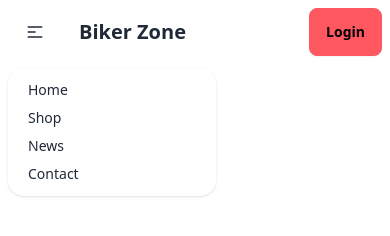
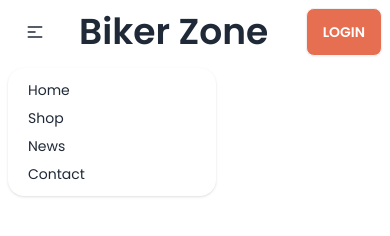
Before and after one commit to mdtanvirahmedrume/biker-zone, a plain HTML site: page index.html in a window 390 px wide. Both pictures are taken after a click on the button 35 px from the left and 32 px from the top of the page. Drawn offline with nearby package versions, Linux system fonts and the light colour scheme.

Commit message:
added design

```diff
--- a/index.html
+++ b/index.html
@@ -12,43 +12,81 @@
       type="text/css"
     />
     <script src="https://cdn.tailwindcss.com"></script>
+
+    <!-- Google Fonts -->
+    <link
+      href="https://fonts.googleapis.com/css2?family=Poppins:ital,wght@0,400;0,500;0,600;0,700;0,800;1,700&display=swap"
+      rel="stylesheet"
+    />
+
+    <!-- Style CSS -->
+    <link rel="stylesheet" href="style.css" />
+
+    <!-- Tailwind Coustom Style -->
+
+    <script>
+      tailwind.config = {
+        theme: {
+          extend: {
+            colors: {
+                clifford: '#da373d',
+              'bike': '#E76F51',
+            },
+          },
+        },
+      };
+    </script>
   </head>
-  <body>
-    <header>
+  <body class="font">
+    <header class="md:container md:mx-auto">
       <nav>
         <div class="navbar bg-base-100">
-  <div class="navbar-start">
+          <div class="flex-1">
             <div class="dropdown">
               <div tabindex="0" role="button" class="btn btn-ghost lg:hidden">
-        <svg xmlns="http://www.w3.org/2000/svg" class="h-5 w-5" fill="none" viewBox="0 0 24 24" stroke="currentColor"><path stroke-linecap="round" stroke-linejoin="round" stroke-width="2" d="M4 6h16M4 12h8m-8 6h16" /></svg>
+                <svg
+                  xmlns="http://www.w3.org/2000/svg"
+                  class="h-5 w-5"
+                  fill="none"
+                  viewBox="0 0 24 24"
+                  stroke="currentColor"
+                >
+                  <path
+                    stroke-linecap="round"
+                    stroke-linejoin="round"
+                    stroke-width="2"
+                    d="M4 6h16M4 12h8m-8 6h16"
+                  />
+                </svg>
               </div>
-      <ul tabindex="0" class="menu menu-sm dropdown-content mt-3 z-[1] p-2 shadow bg-base-100 rounded-box w-52">
-        <li><a href="#">Home</a></li>
+              <ul
+                tabindex="0"
+                class="menu menu-sm dropdown-content text-base mt-3 z-[1] p-2 shadow bg-base-100 rounded-box w-52"
+              >
+                <li><a href="/index.html">Home</a></li>
                 <li><a href="#">Shop</a></li>
                 <li><a href="#">News</a></li>
                 <li><a href="#">Contact</a></li>
               </ul>
             </div>
-    <a class="btn btn-ghost text-xl">Biker Zone</a>
+            <a class="btn btn-ghost text-4xl">Biker Zone</a>
           </div>
-  <div class="navbar-center hidden lg:flex">
+          <div class="navbar-center text-base hidden lg:flex">
             <ul class="menu menu-horizontal px-1">
-        <li><a href="#">Home</a></li>
+              <li><a href="/index.html">Home</a></li>
               <li><a href="#">Shop</a></li>
               <li><a href="#">News</a></li>
               <li><a href="#">Contact</a></li>
             </ul>
           </div>
-  <div class="navbar-end">
-    <a class="btn btn-error">Login</a>
+          <div class="">
+            <a class="btn bg-bike text-white">LOGIN</a>
           </div>
         </div>
       </nav>
     </header>
 
-
-    <main></main>
-
+    <main class="md:container md:mx-auto"></main>
 
     <footer></footer>
   </body>
--- /dev/null
+++ b/style.css
@@ -0,0 +1,3 @@
+.font{
+     font-family: "Poppins", sans-serif;
+}
```
Lines whose indentation alone changed are shown as unchanged.
